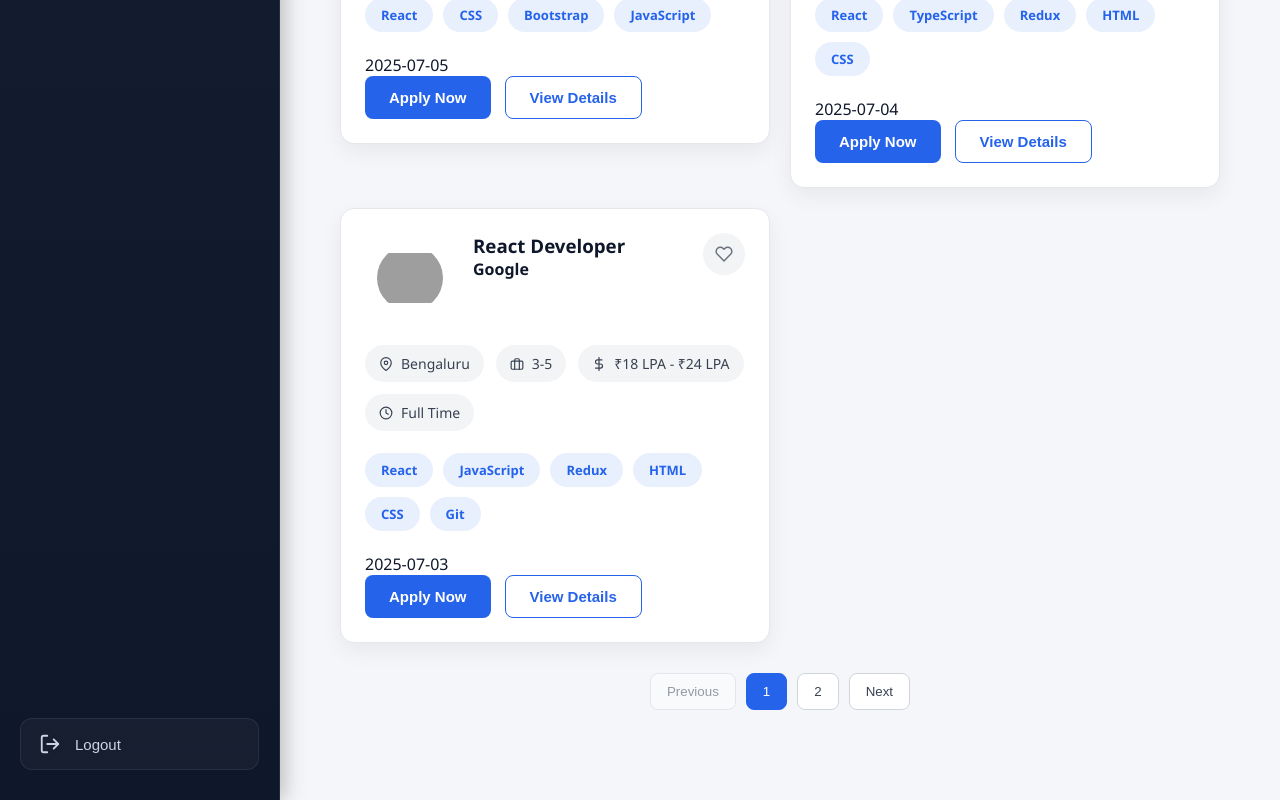
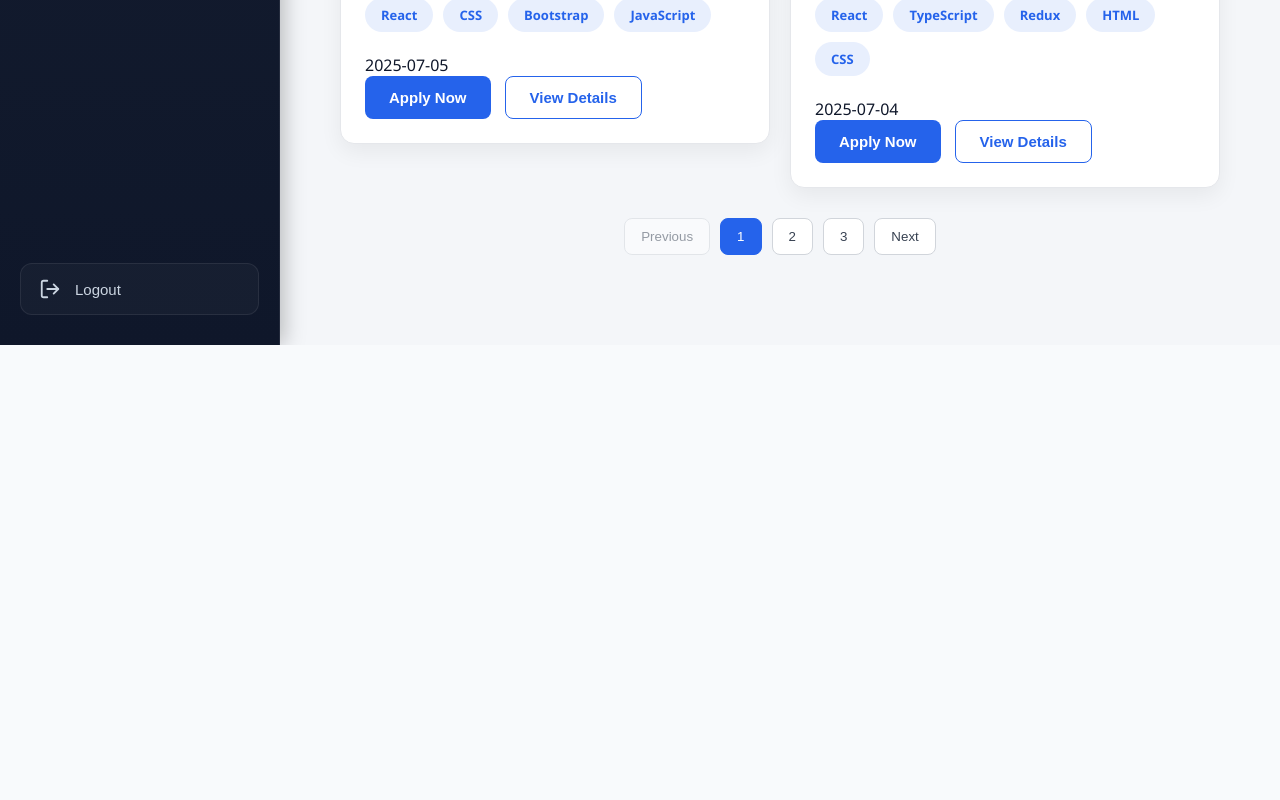
Before and after one commit to hemantbirla/smart-applicant-tracking-system, a React (Vite) app: page /jobs in a window 1280 px wide. Shown: the part 874-1674 px from the top of the page. After the commit the page ends 1219 px from the top, so only its background shows below. Built offline with nearby package versions, Linux system fonts and the light colour scheme; no server answers; grey boxes are pictures that could not be loaded.

Commit message:
Implement recruiter job management

```diff
--- a/src/components/jobs/JobFilters.jsx
+++ b/src/components/jobs/JobFilters.jsx
@@ -3,16 +3,17 @@ import React from "react";
 const JobFilters = ({
   filters,
   setFilters,
-  locations,
-  jobTypes,
-  experienceLevels,
-  salaryRanges,
-  workModes,
-  sortOptions,
+  locations = [],
+  jobTypes = [],
+  experienceLevels = [],
+  salaryRanges = [],
+  workModes = [],
+  status = [],
+  sortOptions = [],
 }) => {
-  // Handles changes across all fields using the element's name attribute
   const handleChange = (e) => {
     const { name, value } = e.target;
+
     setFilters((prev) => ({
       ...prev,
       [name]: value,
@@ -21,106 +22,135 @@ const JobFilters = ({
 
   return (
     <div className="job-filters">
+      {/* Search */}
 
-      {/* Search Input */}
       <input
         type="text"
         name="search"
+        value={filters.search || ""}
+        onChange={handleChange}
+        placeholder="Search title, company, skills..."
         className="filter-input"
-        placeholder="Search jobs..."
-        value={filters?.search || ""}
-        onChange={handleChange}
       />
 
-      {/* Location Selector */}
+      {/* Location */}
+
       <select
         name="location"
+        value={filters.location || ""}
+        onChange={handleChange}
         className="filter-select"
-        value={filters?.location || ""}
-        onChange={handleChange}
       >
         <option value="">All Locations</option>
-        {locations?.map((loc) => (
-          <option key={loc} value={loc}>
-            {loc}
+
+        {locations.map((item) => (
+          <option key={item} value={item}>
+            {item}
           </option>
         ))}
       </select>
 
-      {/* Job Type Selector */}
+      {/* Job Type */}
+
       <select
         name="jobType"
+        value={filters.jobType || ""}
+        onChange={handleChange}
         className="filter-select"
-        value={filters?.jobType || ""}
-        onChange={handleChange}
       >
         <option value="">All Job Types</option>
-        {jobTypes?.map((type) => (
-          <option key={type} value={type}>
-            {type}
+
+        {jobTypes.map((item) => (
+          <option key={item} value={item}>
+            {item}
           </option>
         ))}
       </select>
 
-      {/* Experience Selector */}
+      {/* Experience */}
+
       <select
         name="experience"
+        value={filters.experience || ""}
+        onChange={handleChange}
         className="filter-select"
-        value={filters?.experience || ""}
-        onChange={handleChange}
       >
         <option value="">All Experience</option>
-        {experienceLevels?.map((exp) => (
-          <option key={exp.value} value={exp.value}>
-            {exp.label}
+
+        {experienceLevels.map((item) => (
+          <option key={item.value} value={item.value}>
+            {item.label}
           </option>
         ))}
       </select>
 
-      {/* Work Mode Selector */}
+      {/* Status */}
+
       <select
-        name="workMode"
+        name="status"
+        value={filters.status || ""}
+        onChange={handleChange}
         className="filter-select"
-        value={filters?.workMode || ""}
-        onChange={handleChange}
       >
-        <option value="">All Work Modes</option>
-        {workModes?.map((mode) => (
-          <option key={mode} value={mode}>
-            {mode}
+        <option value="">All Status</option>
+
+        {status.map((item) => (
+          <option key={item} value={item}>
+            {item}
           </option>
         ))}
       </select>
 
-      {/* Salary Selector */}
+      {/* Work Mode */}
+
       <select
-        name="salary"
+        name="workMode"
+        value={filters.workMode || ""}
+        onChange={handleChange}
         className="filter-select"
-        value={filters?.salary || ""}
-        onChange={handleChange}
       >
-        <option value="">Any Salary</option>
-        {salaryRanges?.map((sal) => (
-          <option key={sal.value} value={sal.value}>
-            {sal.label}
+        <option value="">All Work Modes</option>
+
+        {workModes.map((item) => (
+          <option key={item} value={item}>
+            {item}
           </option>
         ))}
       </select>
 
-      {/* Sorting Selector */}
+      {/* Salary */}
+
       <select
-        name="sortBy"
+        name="salary"
+        value={filters.salary || ""}
+        onChange={handleChange}
         className="filter-select"
-        value={filters?.sortBy || "newest"}
-        onChange={handleChange}
       >
-        {sortOptions?.map((sort) => (
-          <option key={sort.value} value={sort.value}>
-            {sort.label}
+        <option value="">Any Salary</option>
+
+        {salaryRanges.map((item) => (
+          <option key={item.value} value={item.value}>
+            {item.label}
           </option>
         ))}
       </select>
 
+      {/* Sort */}
+
+      <select
+        name="sortBy"
+        value={filters.sortBy || ""}
+        onChange={handleChange}
+        className="filter-select"
+      >
+        <option value="">Sort By</option>
+
+        {sortOptions.map((item) => (
+          <option key={item.value} value={item.value}>
+            {item.label}
+          </option>
+        ))}
+      </select>
     </div>
   );
 };
--- a/src/constants/jobConstants.js
+++ b/src/constants/jobConstants.js
@@ -32,11 +32,11 @@ export const LOCATIONS = [
 
 // Experience
 export const EXPERIENCE_LEVELS = [
-  "All",
-  "Fresher",
-  "Junior",
-  "Mid Level",
-  "Senior",
+  { label: "All", value: "" },
+  { label: "Fresher", value: "Fresher" },
+  { label: "Junior", value: "Junior" },
+  { label: "Mid Level", value: "Mid Level" },
+  { label: "Senior", value: "Senior" },
 ];
 
 // Status
@@ -70,20 +70,23 @@ export const SORT_OPTIONS = [
 
 // Salary
 export const SALARY_RANGES = [
-  "3-5 LPA",
-  "5-8 LPA",
-  "8-12 LPA",
-  "12-18 LPA",
-  "18-25 LPA",
-  "25+ LPA",
+  { label: "Any Salary", value: "" },
+  { label: "3-5 LPA", value: "3-5 LPA" },
+  { label: "5-8 LPA", value: "5-8 LPA" },
+  { label: "8-12 LPA", value: "8-12 LPA" },
+  { label: "12-18 LPA", value: "12-18 LPA" },
+  { label: "18-25 LPA", value: "18-25 LPA" },
+  { label: "25+ LPA", value: "25+ LPA" },
 ];
 
 export const DEFAULT_JOB_FILTERS = {
   search: "",
   location: "",
-  employmentType: "",
+  jobType: "",
   experience: "",
   status: "",
+  workMode: "",
+  salary: "",
   sortBy: "newest",
 };
 
@@ -113,4 +116,10 @@ export const JOB_TABLE_COLUMNS = [
   "Actions",
 ];
 
+export const WORK_MODES = [
+  "Remote",
+  "Hybrid",
+  "Onsite",
+];
+
 export const PAGE_SIZE = 10;
--- a/src/constants/pagination.js
+++ b/src/constants/pagination.js
@@ -6,7 +6,7 @@
 export const DEFAULT_PAGE = 1;
 
 // Default number of records per page
-export const DEFAULT_PAGE_SIZE = 3;
+export const DEFAULT_PAGE_SIZE = 2;
 
 // Page size options (for future dropdown)
 export const PAGE_SIZE_OPTIONS = [
--- a/src/hooks/useJobs.js
+++ b/src/hooks/useJobs.js
@@ -1,4 +1,4 @@
-import { useCallback, useEffect, useState } from "react";
+import { useCallback, useEffect, useMemo, useState } from "react";
 
 import {
   getJobs,
@@ -39,36 +39,14 @@ const useJobs = () => {
 
       const response = await getJobs();
 
-      /**
-       * Supports:
-       *
-       * API:
-       * {
-       *   jobs: [],
-       *   total: 20
-       * }
-       *
-       * OR
-       *
-       * Fake API:
-       * []
-       */
+      const jobsData = Array.isArray(response) ? response : response.jobs || [];
 
-      if (Array.isArray(response)) {
-        setJobs(response);
+      setJobs(jobsData);
 
-        setPagination((prev) => ({
-          ...prev,
-          total: response.length,
-        }));
-      } else {
-        setJobs(response.jobs || []);
-
-        setPagination((prev) => ({
-          ...prev,
-          total: response.total || 0,
-        }));
-      }
+      setPagination((prev) => ({
+        ...prev,
+        total: jobsData.length,
+      }));
     } catch (err) {
       setError(err?.response?.data?.message || "Failed to load jobs.");
     } finally {
@@ -102,11 +80,7 @@ const useJobs = () => {
 
       const updatedJob = await updateJobService(id, jobData);
 
-      setJobs((prev) =>
-        prev.map((job) =>
-          job.id === id ? updatedJob : job
-        )
-      );
+      setJobs((prev) => prev.map((job) => (job.id === id ? updatedJob : job)));
 
       return updatedJob;
     } finally {
@@ -123,20 +97,80 @@ const useJobs = () => {
 
       await deleteJobService(id);
 
-      setJobs((prev) =>
-        prev.filter((job) => job.id !== id)
-      );
+      setJobs((prev) => prev.filter((job) => job.id !== id));
     } finally {
       setLoading(false);
     }
   };
 
   /**
-   * Refetch Jobs
+   * Apply Filters
    */
-  const refetch = () => {
-    fetchJobs();
-  };
+  const filteredJobs = useMemo(() => {
+    let data = [...jobs];
+
+    // Search
+    if (filters.search.trim()) {
+      const keyword = filters.search.toLowerCase();
+
+      data = data.filter((job) =>
+        [job.title, job.company, job.location, job.description, job.skills]
+          .join(" ")
+          .toLowerCase()
+          .includes(keyword),
+      );
+    }
+
+    // Location
+    if (filters.location) {
+      data = data.filter((job) => job.location === filters.location);
+    }
+
+    // Job Type
+    if (filters.jobType) {
+      data = data.filter((job) => job.jobType === filters.jobType);
+    }
+
+    // Status
+    if (filters.status) {
+      data = data.filter((job) => job.status === filters.status);
+    }
+
+    // Experience
+    if (filters.experience) {
+      data = data.filter((job) => job.experience === filters.experience);
+    }
+
+    // Sorting
+    switch (filters.sortBy) {
+      case "latest":
+        data.sort((a, b) => new Date(b.createdAt) - new Date(a.createdAt));
+        break;
+
+      case "oldest":
+        data.sort((a, b) => new Date(a.createdAt) - new Date(b.createdAt));
+        break;
+
+      case "title":
+        data.sort((a, b) => a.title.localeCompare(b.title));
+        break;
+
+      default:
+        break;
+    }
+
+    return data;
+  }, [jobs, filters]);
+
+  /**
+   * Pagination
+   */
+  const totalPages = Math.ceil(filteredJobs.length / pagination.limit);
+
+  const paginatedJobs = filteredJobs.slice(
+    (pagination.page - 1) * pagination.limit,
+    pagination.page * pagination.limit,
+  );
 
   /**
    * Update Filters
@@ -146,16 +180,29 @@ const useJobs = () => {
       ...prev,
       ...newFilters,
     }));
+
+    // Reset to first page
+    setPagination((prev) => ({
+      ...prev,
+      page: 1,
+    }));
   };
 
   /**
    * Update Pagination
    */
-  const updatePagination = (data) => {
+  const updatePagination = (newPagination) => {
     setPagination((prev) => ({
       ...prev,
-      ...data,
+      ...newPagination,
     }));
+  };
+
+  /**
+   * Refetch
+   */
+  const refetch = () => {
+    fetchJobs();
   };
 
   useEffect(() => {
@@ -163,7 +210,7 @@ const useJobs = () => {
   }, [fetchJobs]);
 
   return {
-    jobs,
+    jobs: paginatedJobs,
 
     loading,
 
@@ -172,6 +219,8 @@ const useJobs = () => {
     filters,
 
     pagination,
+
+    totalPages,
 
     fetchJobs,
 
--- a/src/pages/recruiter/ManageJobs.jsx
+++ b/src/pages/recruiter/ManageJobs.jsx
@@ -6,6 +6,7 @@ import DashboardLayout from "../../layouts/DashboardLayout";
 import JobFilters from "../../components/jobs/JobFilters";
 import JobTable from "../../components/jobs/JobTable";
 import DeleteJobModal from "../../components/jobs/DeleteJobModal";
+import Pagination from "../../components/jobs/Pagination";
 
 import SkeletonCard from "../../components/common/SkeletonCard";
 import EmptyState from "../../components/common/EmptyState";
@@ -18,6 +19,8 @@ import {
   JOB_TYPES,
   EXPERIENCE_LEVELS,
   JOB_STATUS,
+  SALARY_RANGES,
+  WORK_MODES,
   SORT_OPTIONS,
   DEFAULT_JOB_FILTERS,
 } from "../../constants/jobConstants";
@@ -33,25 +36,115 @@ const ManageJobs = () => {
     error,
     deleteJob,
     fetchJobs,
+    pagination,
+    totalPages,
+    updatePagination,
   } = useJobs(filters);
+  const filteredJobs = jobs
+    .filter((job) => {
+      // Search
+      const search = filters.search.toLowerCase();
 
+      const matchesSearch =
+        !search ||
+        job.title?.toLowerCase().includes(search) ||
+        job.company?.toLowerCase().includes(search) ||
+        job.location?.toLowerCase().includes(search) ||
+        job.skills?.join(" ").toLowerCase().includes(search);
+
+      // Location
+      const matchesLocation =
+        !filters.location ||
+        filters.location === "All" ||
+        job.location === filters.location;
+
+      // Job Type
+      const matchesJobType =
+        !filters.jobType ||
+        filters.jobType === "All" ||
+        job.jobType === filters.jobType ||
+        job.employmentType === filters.jobType;
+
+      // Experience
+      const matchesExperience =
+        !filters.experience || job.experience === filters.experience;
+
+      // Status
+      const matchesStatus =
+        !filters.status ||
+        filters.status === "All" ||
+        job.status === filters.status;
+
+      // Work Mode
+      const matchesWorkMode =
+        !filters.workMode || job.workMode === filters.workMode;
+
+      // Salary
+      const matchesSalary = !filters.salary || job.salary === filters.salary;
+
+      return (
+        matchesSearch &&
+        matchesLocation &&
+        matchesJobType &&
+        matchesExperience &&
+        matchesStatus &&
+        matchesWorkMode &&
+        matchesSalary
+      );
+    })
+    .sort((a, b) => {
+      switch (filters.sortBy) {
+        case "oldest":
+          return new Date(a.postedDate) - new Date(b.postedDate);
+
+        case "title":
+          return a.title.localeCompare(b.title);
+
+        case "applicants":
+          return (b.applicants || 0) - (a.applicants || 0);
+
+        default:
+          return new Date(b.postedDate) - new Date(a.postedDate);
+      }
+    });
   const [selectedJob, setSelectedJob] = useState(null);
   const [isDeleteOpen, setIsDeleteOpen] = useState(false);
 
+  /**
+   * View Job
+   */
   const handleView = (job) => {
-    console.log("View Job", job);
+    console.log("View Job:", job);
+
+    // Future
     // navigate(`/recruiter/jobs/${job.id}`);
   };
 
+  const handlePageChange = (page) => {
+    if (page < 1) return;
+    if (page > totalPages) return;
+
+    updatePagination({ page });
+  };
+
+  /**
+   * Edit Job
+   */
   const handleEdit = (job) => {
     navigate(`/recruiter/jobs/edit/${job.id}`);
   };
 
+  /**
+   * Open Delete Modal
+   */
   const handleDeleteClick = (job) => {
     setSelectedJob(job);
     setIsDeleteOpen(true);
   };
 
+  /**
+   * Delete Job
+   */
   const confirmDelete = async () => {
     if (!selectedJob) return;
 
@@ -64,26 +157,28 @@ const ManageJobs = () => {
   return (
     <DashboardLayout>
       <div className="page-container">
+        {/* Page Header */}
         <div className="page-header">
           <h1>Manage Jobs</h1>
 
           <button
             className="primary-btn"
-            onClick={() =>
-              navigate("/recruiter/jobs/add")
-            }
+            onClick={() => navigate("/recruiter/jobs/add")}
           >
             + Add Job
           </button>
         </div>
 
+        {/* Filters */}
         <JobFilters
           filters={filters}
           setFilters={setFilters}
           locations={LOCATIONS}
           jobTypes={JOB_TYPES}
           experienceLevels={EXPERIENCE_LEVELS}
-          statuses={JOB_STATUS}
+          status={JOB_STATUS}
+          salaryRanges={SALARY_RANGES}
+          workModes={WORK_MODES}
           sortOptions={SORT_OPTIONS}
         />
 
@@ -99,36 +194,41 @@ const ManageJobs = () => {
           />
         )}
 
-        {/* Empty */}
-        {!loading &&
-          !error &&
-          jobs.length === 0 && (
+        {/* Empty State */}
+        {!loading && !error && filteredJobs.length === 0 && (
           <EmptyState
             title="No Jobs Found"
             message="Create your first job posting to start receiving applications."
           />
         )}
 
-        {/* Jobs */}
-        {!loading &&
-          !error &&
-          jobs.length > 0 && (
+        {/* Job Table */}
+        {!loading && !error && filteredJobs.length > 0 && (
+          <>
             <JobTable
-              jobs={jobs}
+              jobs={filteredJobs}
               onView={handleView}
               onEdit={handleEdit}
               onDelete={handleDeleteClick}
             />
+
+            <Pagination
+              currentPage={pagination.page}
+              totalPages={totalPages}
+              onPageChange={handlePageChange}
+            />
+          </>
         )}
 
+        {/* Delete Confirmation */}
         <DeleteJobModal
           isOpen={isDeleteOpen}
+          job={selectedJob}
           onClose={() => {
             setIsDeleteOpen(false);
             setSelectedJob(null);
           }}
           onConfirm={confirmDelete}
-          job={selectedJob}
         />
       </div>
     </DashboardLayout>
```
Also changed, not shown: 1 other file (tests, documents, lock files or other folders). Lines whose indentation alone changed are shown as unchanged.
